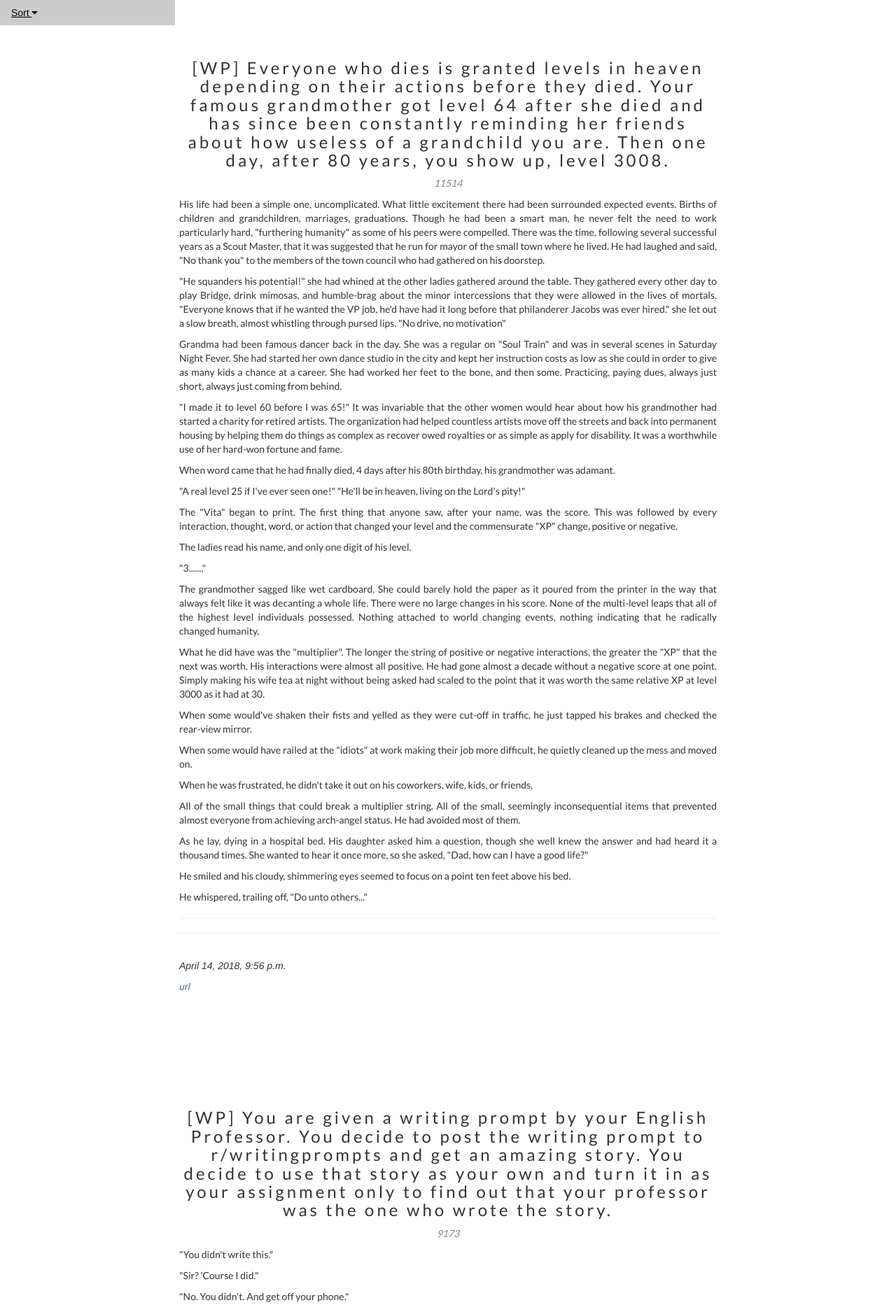
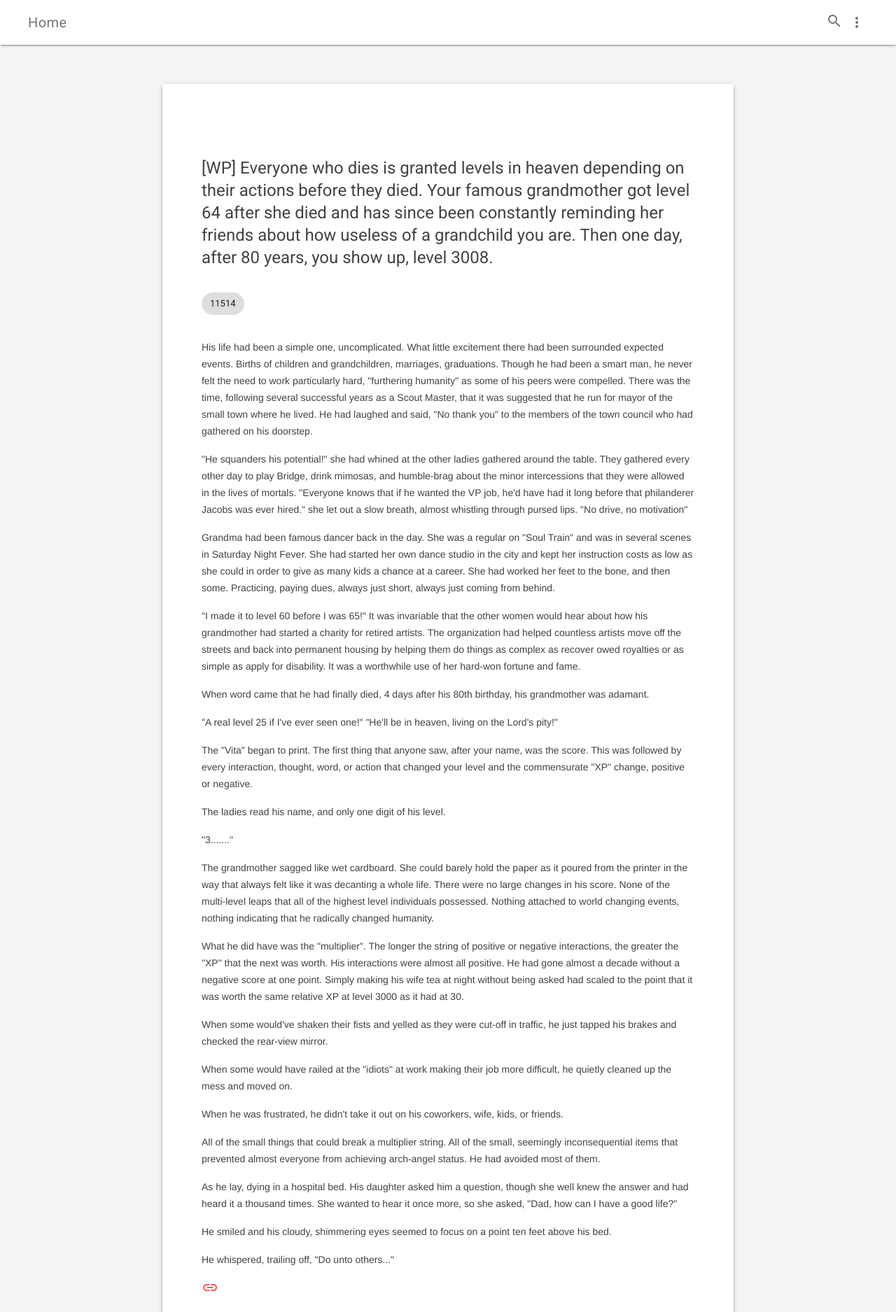
Before and after one commit to ralsuwaidi/djangoApp, a Django app: page /hot/ in a window 1280 px wide. Shown: the top 1875 px of the page at 70% size. Run offline with Django 3.2, Linux system fonts and the light colour scheme; data comes from the database, SQL or seed files in the repository; both versions use the stored data as it was after the commit; some libraries are stand-ins or nearby versions.

Commit message:
update index

```diff
--- a/mysite/settings.py
+++ b/mysite/settings.py
@@ -56,7 +56,7 @@ ROOT_URLCONF = 'mysite.urls'
 TEMPLATES = [
     {
         'BACKEND': 'django.template.backends.django.DjangoTemplates',
-        'DIRS': [os.path.join(BASE_DIR, 'templates')],
+        'DIRS': [os.path.join(BASE_DIR, 'templates'), "D:/Programming/Python/MaterialUI/djangoApp/static/vivian/style.css",],
         'APP_DIRS': True,
         'OPTIONS': {
             'context_processors': [
--- /dev/null
+++ b/static/vivian/style.css
@@ -0,0 +1,4 @@
+body {
+    font-family: 'Courier New', Courier, monospace;
+    background-color: aliceblue;
+}
--- a/vivian/templates/vivian/index.html
+++ b/vivian/templates/vivian/index.html
@@ -1,66 +1,195 @@
-<!DOCTYPE html>
-<html>
-<title>Writingprompt</title>
-{% load static %}
-<meta charset="UTF-8">
-<meta name="viewport" content="width=device-width, initial-scale=1">
+<!doctype html>
+<!--
+  Material Design Lite
+  Copyright 2015 Google Inc. All rights reserved.
+
+  Licensed under the Apache License, Version 2.0 (the "License");
+  you may not use this file except in compliance with the License.
+  You may obtain a copy of the License at
+
+      https://www.apache.org/licenses/LICENSE-2.0
+
+  Unless required by applicable law or agreed to in writing, software
+  distributed under the License is distributed on an "AS IS" BASIS,
+  WITHOUT WARRANTIES OR CONDITIONS OF ANY KIND, either express or implied.
+  See the License for the specific language governing permissions and
+  limitations under the License
+-->
+<html lang="en">
+
+<head>
+    <meta charset="utf-8">
+    <meta http-equiv="X-UA-Compatible" content="IE=edge">
+    <meta name="description" content="A front-end template that helps you build fast, modern mobile web apps.">
+    <meta name="viewport" content="width=device-width, initial-scale=1.0, minimum-scale=1.0">
+    <title>Material Design Lite</title>
+
+    <!-- Add to homescreen for Chrome on Android -->
+    <meta name="mobile-web-app-capable" content="yes">
+    <link rel="icon" sizes="192x192" href="images/android-desktop.png">
+
+    <!-- Add to homescreen for Safari on iOS -->
+    <meta name="apple-mobile-web-app-capable" content="yes">
+    <meta name="apple-mobile-web-app-status-bar-style" content="black">
+    <meta name="apple-mobile-web-app-title" content="Material Design Lite">
+    <link rel="apple-touch-icon-precomposed" href="images/ios-desktop.png">
+
+    <!-- Tile icon for Win8 (144x144 + tile color) -->
+    <meta name="msapplication-TileImage" content="images/touch/ms-touch-icon-144x144-precomposed.png">
+    <meta name="msapplication-TileColor" content="#3372DF">
+
+    <link rel="shortcut icon" href="images/favicon.png">
+
+    <!-- SEO: If your mobile URL is different from the desktop URL, add a canonical link to the desktop page https://developers.google.com/webmasters/smartphone-sites/feature-phones -->
+    <!--
+    <link rel="canonical" href="http://www.example.com/">
+    -->
+
     <link rel="stylesheet" href="https://www.w3schools.com/w3css/4/w3.css">
-<link rel="stylesheet" href="https://fonts.googleapis.com/css?family=Lato">
-<link rel="stylesheet" href="https://maxcdn.bootstrapcdn.com/bootstrap/3.3.7/css/bootstrap.min.css">
-  <script src="https://ajax.googleapis.com/ajax/libs/jquery/3.3.1/jquery.min.js"></script>
-<link rel="stylesheet" href="https://cdnjs.cloudflare.com/ajax/libs/font-awesome/4.7.0/css/font-awesome.min.css">
-<script src="https://maxcdn.bootstrapcdn.com/bootstrap/3.3.7/js/bootstrap.min.js"></script>
+    <link rel="stylesheet" href="https://fonts.googleapis.com/css?family=Roboto:regular,bold,italic,thin,light,bolditalic,black,medium&amp;lang=en">
+    <link rel="stylesheet" href="https://fonts.googleapis.com/icon?family=Material+Icons">
+    <link rel="stylesheet" href="https://code.getmdl.io/1.3.0/material.teal-red.min.css">
+    <link rel="stylesheet" href="styles.css">
     <style>
-  .no-italics {
-    font-style: normal !important;
-    font-family: "Lato", sans-serif;
+        #view-source {
+            position: fixed;
+            display: block;
+            right: 0;
+            bottom: 0;
+            margin-right: 40px;
+            margin-bottom: 40px;
+            z-index: 900;
+        }
+
+        /**
+ * Copyright 2015 Google Inc. All Rights Reserved.
+ *
+ * Licensed under the Apache License, Version 2.0 (the "License");
+ * you may not use this file except in compliance with the License.
+ * You may obtain a copy of the License at
+ *
+ *      http://www.apache.org/licenses/LICENSE-2.0
+ *
+ * Unless required by applicable law or agreed to in writing, software
+ * distributed under the License is distributed on an "AS IS" BASIS,
+ * WITHOUT WARRANTIES OR CONDITIONS OF ANY KIND, either express or implied.
+ * See the License for the specific language governing permissions and
+ * limitations under the License.
+ */
+
+        .demo-ribbon {
+            width: 100%;
+            height: 40vh;
+            -webkit-flex-shrink: 0;
+            -ms-flex-negative: 0;
+            flex-shrink: 0;
+        }
+
+        .demo-main {
+            margin-top: -35vh;
+            -webkit-flex-shrink: 0;
+            -ms-flex-negative: 0;
+            flex-shrink: 0;
+        }
+
+        .demo-header .mdl-layout__header-row {
+            padding-left: 40px;
+        }
+
+        .demo-container {
+            max-width: 1600px;
+            width: calc(100% - 16px);
+            margin: 0 auto;
+        }
+
+        .demo-content {
+            border-radius: 2px;
+            padding: 80px 56px;
+            margin-bottom: 80px;
+        }
+
+        .demo-layout.is-small-screen .demo-content {
+            padding: 40px 28px;
+        }
+
+        .demo-content h3 {
+            margin-top: 48px;
+        }
+
+        .demo-footer {
+            padding-left: 40px;
+        }
+
+        .demo-footer .mdl-mini-footer--link-list a {
+            font-size: 13px;
         }
     </style>
+</head>
+
+{%load vivian_commands%}
 
 <body>
-  <!-- Page content -->
-  {%load vivian_commands%}
-  <nav class="w3-sidebar w3-bar-block w3-white w3-collapse w3-top" style="z-index:3;width:250px" id="mySidebar">
-    <a onclick="myAccFunc()" href="javascript:void(0)" class="w3-button w3-block w3-white w3-left-align" id="myBtn">
-        Sort <i class="fa fa-caret-down"></i>
-      </a>
-    <div id="demoAcc" class="w3-bar-block w3-hide w3-padding-large w3-medium">
-      <a href="/date/" class="w3-bar-item w3-button">Date</a>
-      <a href="/hot/" class="w3-bar-item w3-button">Score</a>
+
+    <div class="demo-layout mdl-layout mdl-layout--fixed-header mdl-js-layout mdl-color--grey-100">
+        <header class="demo-header mdl-layout__header w3-white mdl-color-text--grey-600">
+            <div class="mdl-layout__header-row">
+                <span class="mdl-layout-title">Home</span>
+                <div class="mdl-layout-spacer"></div>
+                <div class="mdl-textfield mdl-js-textfield mdl-textfield--expandable">
+                        <label class="mdl-button mdl-js-button mdl-button--icon" for="search-expandable">
+                          <i class="material-icons">search</i>
+                        </label>
+                        <div class="mdl-textfield__expandable-holder">
+                          <input class="mdl-textfield__input" type="text" id="search-expandable">
+                          <label class="mdl-textfield__label" for="search-expandable">Search text</label>
                         </div>
                       </div>
-  </nav>
-
-  <!-- Top menu on small screens -->
-  <header class="w3-bar w3-hide-large w3-white w3-xlarge">
-    <a href="javascript:void(0)" class="w3-bar-item w3-button w3-padding-24 w3-right" onclick="w3_open()"><i class="fa fa-bars"></i></a>
+                <button class="mdl-button mdl-js-button mdl-js-ripple-effect mdl-button--icon" id="hdrbtn">
+                    <i class="material-icons">more_vert</i>
+                </button>
+                <ul class="mdl-menu mdl-js-menu mdl-js-ripple-effect mdl-menu--bottom-right" for="hdrbtn">
+                    <li class="mdl-menu__item">About</li>
+                    <li class="mdl-menu__item">Contact</li>
+                    <li class="mdl-menu__item">Legal information</li>
+                </ul>
+            </div>
         </header>
-
-  <!-- Overlay effect when opening sidebar on small screens -->
-  <div class="w3-overlay w3-hide-large" onclick="w3_close()" style="cursor:pointer" title="close side menu" id="myOverlay"></div>
+        <div class="demo-ribbon"></div>
+        <main class="demo-main mdl-layout__content">
+            <div class="demo-container mdl-grid">
+                <div class="mdl-cell mdl-cell--2-col mdl-cell--hide-tablet mdl-cell--hide-phone"></div>
+                <div class="demo-content mdl-color--white mdl-shadow--4dp content mdl-color-text--grey-800 mdl-cell mdl-cell--8-col">
+                   <!-- Expandable Textfield -->
 
                     {% for key in question %}
-  <!-- The Band Section -->
-  <div class="w3-container w3-content  w3-padding-64" style="max-width:800px" id="band">
-    <h3 class="w3-wide w3-center w3-bar-block hidden-xs hidden-sm no-italics">{{key.title}}</h3>
-    <h4 class="w3-wide w3-center w3-hide-large no-italics">{{key.title}}</h4>
-    <p class="w3-opacity w3-center no-italics"><i>{{key.score}}</p>
-    <div class="no-italics w3-justify" >
-      {% autoescape off %}
-      {{key.comment|markdown}}
-      {% endautoescape %}
+
+                    <h4>{{key.title}}</h4>
+                    <!-- Basic Chip -->
+                    <div class="w3-padding-16">
+                        <span class="mdl-chip">
+                            <span class="mdl-chip__text">{{key.score}}</span>
+                        </span>
                     </div>
-  <hr align="left" width="100%">
-  <hr align="left" width="100%">
-    <div class="w3-row w3-padding-16">
-      <div class="w3-third">
-        <p>{{key.pub_date}}</p>
-         <a href={{key.url}}>url</a>
+                    <p>
+                        {% autoescape off %} {{key.comment|markdown}} {% endautoescape %}
+                    </p>
+
+                    <!-- Simple Tooltip -->
+                    <a href="{{key.url}}">
+                        <div id="tt1" class="icon material-icons">link</div>
+                    </a>
+                    <div class="mdl-tooltip" data-mdl-for="tt1">
+
+                        URL
+                    </div>
+
+
+                    {%endfor%}
+
                 </div>
             </div>
-  </div>
-  {%endfor%}
-
+            <footer class="demo-footer mdl-mini-footer">
+                <div class="mdl-mini-footer--left-section">
                     <div class="pagination w3-center">
                         <span class="step-links">
                             {% if question.has_previous %}
@@ -78,29 +207,11 @@
                             {% endif %}
                         </span>
                     </div>
+                </div>
+            </footer>
+        </main>
+    </div>
 
-<script>
-// Accordion
-function myAccFunc() {
-    var x = document.getElementById("demoAcc");
-    if (x.className.indexOf("w3-show") == -1) {
-        x.className += " w3-show";
-    } else {
-        x.className = x.className.replace(" w3-show", "");
-    }
-}
+</body>
 
-
-// Script to open and close sidebar
-function w3_open() {
-    document.getElementById("mySidebar").style.display = "block";
-    document.getElementById("myOverlay").style.display = "block";
-}
-
-function w3_close() {
-    document.getElementById("mySidebar").style.display = "none";
-    document.getElementById("myOverlay").style.display = "none";
-}
-</script>
-</body>
 </html>
--- /dev/null
+++ b/vivian/templates/vivian/style.css
@@ -0,0 +1,4 @@
+body {
+    font-family: 'Courier New', Courier, monospace;
+    background-color: aliceblue;
+}
```
Also changed, not shown: db.sqlite3. Lines whose indentation alone changed are shown as unchanged.
